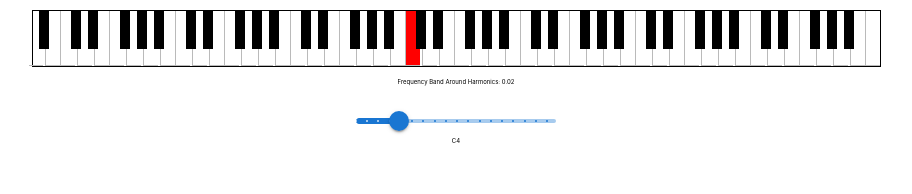
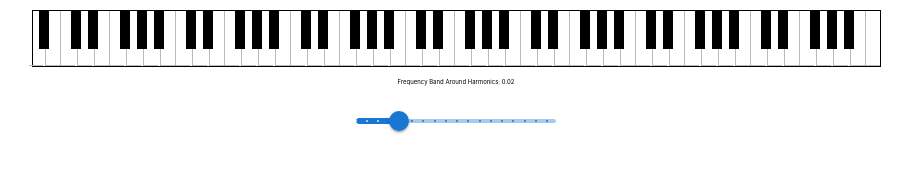
Before and after one commit to jedwards2/piano-app, a React (Create React App) app: page / in a window 1280 px wide. Shown: the top 194 px of the page, without its empty margins (184-1096 px from the left). Built offline with nearby package versions, Linux system fonts and the light colour scheme.

Commit message:
added graph feature

```diff
--- a/src/App.js
+++ b/src/App.js
@@ -2,11 +2,12 @@ import "./App.css";
 import { useState } from "react";
 import PianoDiv from "./components/PianoDiv";
 import Slider from "@mui/material/Slider";
+import FundamentalGraph from "./components/FundamentalGraph";
 
 function App() {
   const [freqBand, setFreqBand] = useState(0.02);
   const [currentPartials, setCurrentPartials] = useState([]);
-  const [currentFundamental, setCurrentFundamental] = useState("C4");
+  const [currentFundamental, setCurrentFundamental] = useState({});
 
   return (
     <div className="app">
@@ -30,7 +31,8 @@ function App() {
           onChange={(e) => setFreqBand(e.target.value)}
         />
       </div>
-      <div>{currentFundamental}</div>
+      <div>{currentFundamental.name}</div>
+      {currentFundamental.name ? <FundamentalGraph /> : ""}
     </div>
   );
 }
--- /dev/null
+++ b/src/components/FundamentalGraph.js
@@ -0,0 +1,14 @@
+function FundamentalGraph() {
+  return (
+    <div>
+      <div>
+        <h1>Undertones</h1>
+      </div>
+      <div>
+        <h1>Overtones</h1>
+      </div>
+    </div>
+  );
+}
+
+export default FundamentalGraph;
--- a/src/components/PianoDiv.js
+++ b/src/components/PianoDiv.js
@@ -10,7 +10,7 @@ function PianoDiv({
   setCurrentFundamental,
 }) {
   const noteClick = (note) => {
-    setCurrentFundamental(note.name);
+    setCurrentFundamental(note);
     setCurrentPartials(findNotes(note.num, freqBand));
   };
 
--- a/src/components/PianoKey.js
+++ b/src/components/PianoKey.js
@@ -13,7 +13,7 @@ function PianoKey({ note, noteClick, chosenNotes, currentFundamental }) {
       className={`${note.name.includes("/") ? "black" : "white"} ${
         offsetNote ? "offset" : ""
       } ${chosenNotes.includes(note.name) ? "chosen" : ""} ${
-        note.name === currentFundamental ? "currentFund" : ""
+        note.name === currentFundamental.name ? "currentFund" : ""
       }`}
       onClick={() => noteClick(note)}
     ></div>
```
